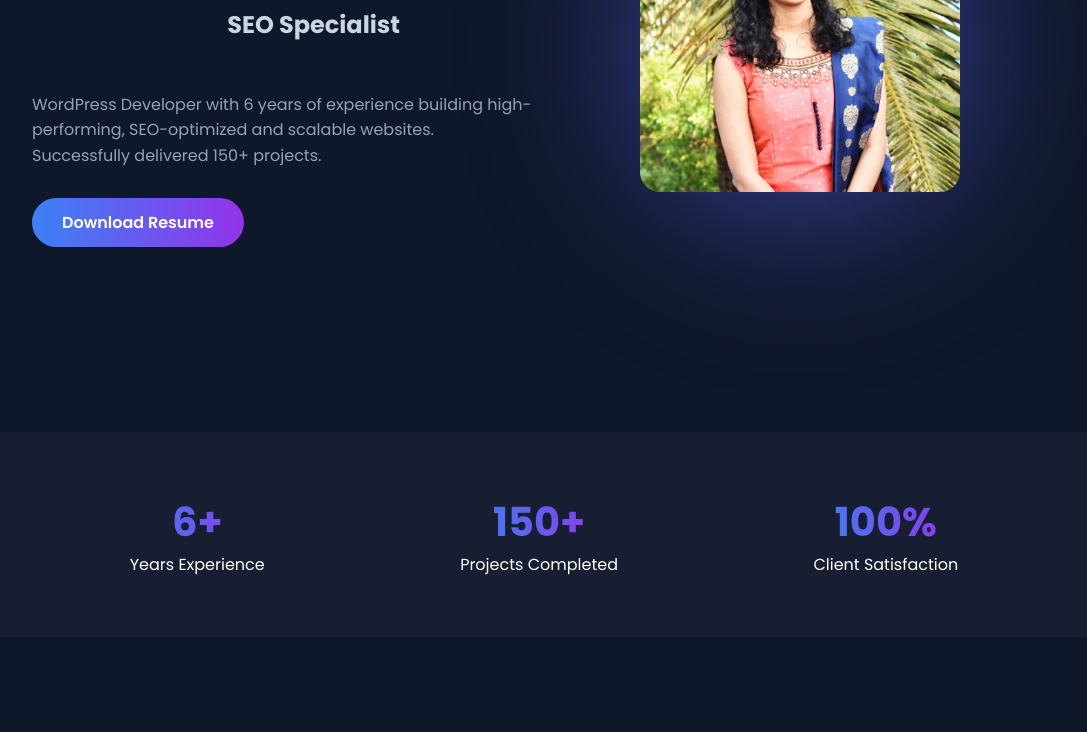
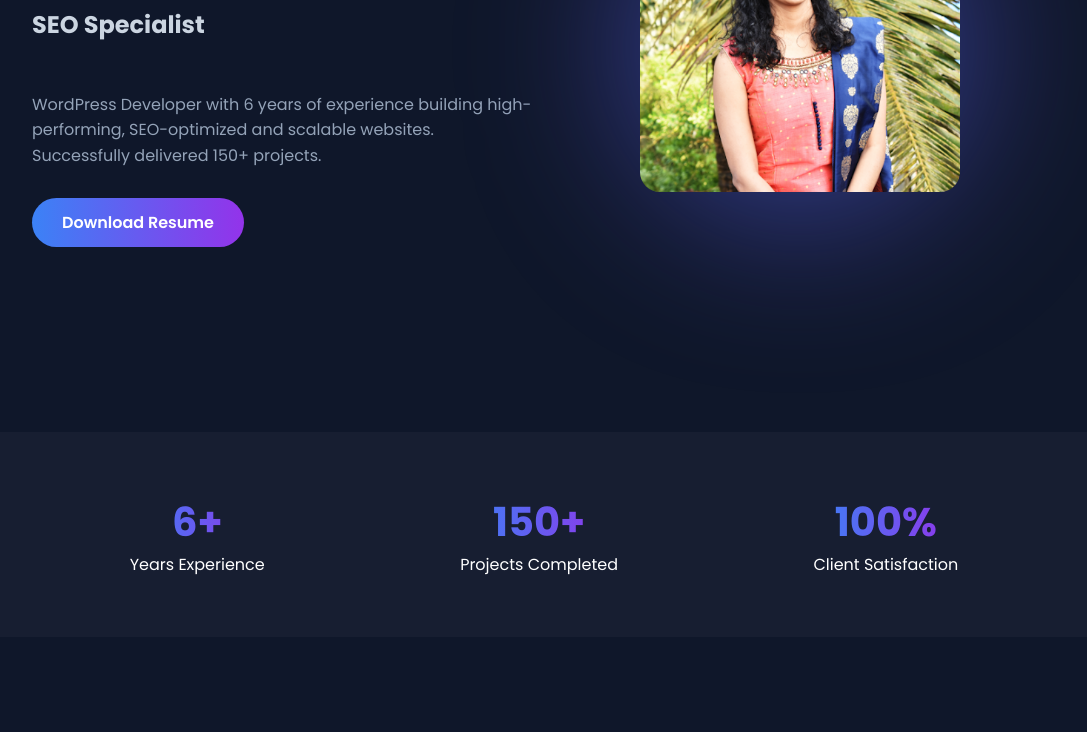
Before and after one commit to Shashwathi2306/portfolio, a plain HTML site: page index.html in a window 1280 px wide. Shown: the part 368-1100 px from the top of the page, without its empty margins (96-1183 px from the left). Drawn offline with Linux system fonts and the light colour scheme.

Commit message:
Update index.html

```diff
--- a/index.html
+++ b/index.html
@@ -62,6 +62,11 @@
   text-align:left;              /* important */
 }
 
+.hero-left h1,
+.hero-left h2,
+.hero-desc{
+  text-align:left;
+}
 
 .hero-left{
 width:55%;
```
